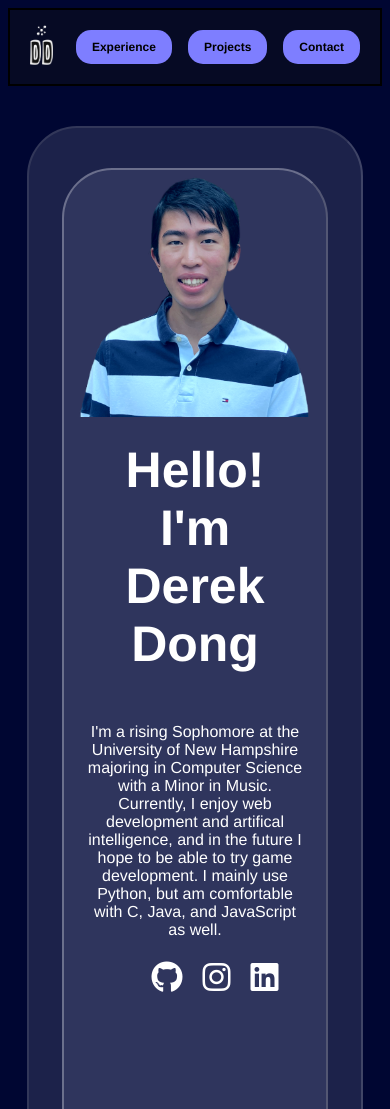
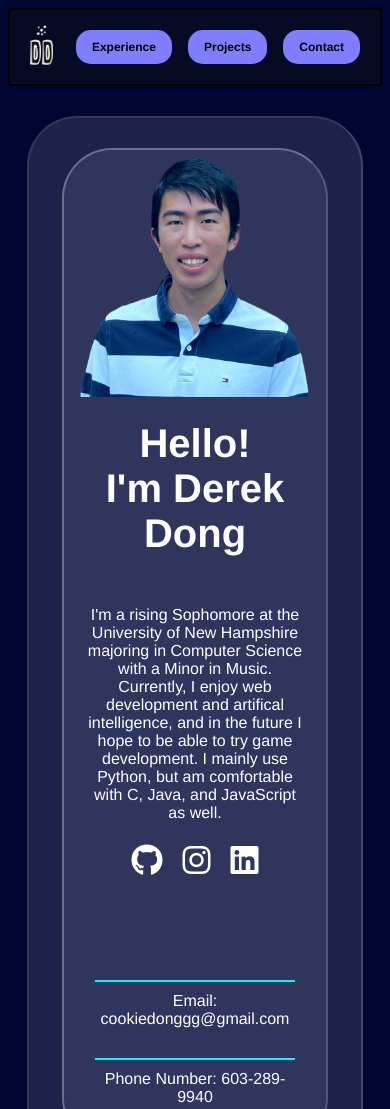
Before and after one commit to CookieDonger/CookieDonger.github.io, a plain HTML site: page index.html in a window 390 px wide. Shown: the top 1109 px of the page. Drawn offline with Linux system fonts and the light colour scheme.

Commit message:
Add files via upload

```diff
--- a/index.html
+++ b/index.html
@@ -27,12 +27,12 @@
                         web development and artifical intelligence, and in the future I hope to be able to try game development. I mainly use Python, but am
                         comfortable with C, Java, and JavaScript as well.
                     </p>
-                    <ul class="contacts fade-in">
+                    <div class="contacts fade-in">
                         <!--Put your app contact info here-->
-                        <li><a href="https://github.com/CookieDonger" target="_blank"><i class="fab fa-github fa-2xl"></i></a></li>
-                        <li><a href="https://www.instagram.com/cookiedonger2018/" target="_blank"><i class="fa-brands fa-instagram fa-2xl"></i></a></li>
-                        <li><a href="https://www.linkedin.com/in/derek-dong-b14049283/" target="_blank"><i class="fa-brands fa-linkedin fa-2xl"></i></a></li>
-                    </ul>
+                        <a href="https://github.com/CookieDonger" target="_blank"><i class="fab fa-github fa-2xl"></i></a>
+                        <a href="https://www.instagram.com/cookiedonger2018/" target="_blank"><i class="fa-brands fa-instagram fa-2xl"></i></a>
+                        <a href="https://www.linkedin.com/in/derek-dong-b14049283/" target="_blank"><i class="fa-brands fa-linkedin fa-2xl"></i></a>
+                    </div>
                     <div id="contactinfo">
                         <div class="linecontainer">
                             <div class="divline"></div>
@@ -104,7 +104,7 @@
                             Mar 2023 - Apr 2023
                         </div>
                         <div class="project-desc fade-in">
-                            Used Django to build a where you can play Tic Tac Toe Wars. Uses Django Channels along with JavaScript to allow for instant communication between users, while using a Django backend in order to store games and moves so that you can both view finished games and continue unfinished games. Also uses JavaScript to communicate with the backend to modify data such as friend requests and elo rating.
+                            Used Django to build a where you can play Tic Tac Toe Wars. Uses Django Channels along with JavaScript to allow for instant communication between users, while using a Django backend in order to store games and moves so that you can both view finished games and continue unfinished games.
                         </div>
                         <div class="project-tools fade-in">
                             <div>
--- a/static/styles.css
+++ b/static/styles.css
@@ -60,10 +60,6 @@ li {
     padding: 10px 0px;
 }
 
-.contacts li {
-    padding: 10px;
-}
-
 .links li {
     background-color: #7e7eff;
     border-radius: 15px;
@@ -122,21 +118,26 @@ li {
     padding: 30px 20px 0px 20px;
     margin: auto;
     max-width: 500px;
+    font-size: 20px;
 }
 
 .contacts {
-    list-style-type: none;
     display: flex;
     justify-content: center;
-    margin-top: 20px;
+    margin: 20px auto 0px auto;
+}
+
+.contacts a {
+    padding: 10px;
 }
 
 #contactinfo {
     padding-top: 70px;
+    font-size: 20px;
 }
 
 .linecontainer {
-    width: 300px;
+    width: 400px;
     margin: 0 auto;
 }
 
@@ -217,9 +218,33 @@ li {
     animation: change-text-color 1000ms forwards;
 }
 
+@media screen and (max-width: 1000px) {
+    .project, .work {
+        flex-basis: 90%;
+    }
+    .linecontainer {
+        width: 300px;
+    }
+    .header {
+        font-size: 50px;
+    }
+    .body-container, .title {
+        margin-top: 40px;
+    }
+}
+
 @media screen and (max-width: 700px) {
     .title {
         width: 80%;
+    }
+    .title p {
+        font-size: 16px;
+    }
+    .linecontainer {
+        width: 200px;
+    }
+    #contactinfo {
+        font-size: 16px;
     }
     .header {
       font-size: 40px;
@@ -232,19 +257,6 @@ li {
     }
     .body-container, .title {
         margin-top: 30px;
-    }
-
-  }
-
-@media screen and (max-width: 1000px) {
-    .project, .work {
-        flex-basis: 90%;
-    }
-    .header {
-        font-size: 50px;
-    }
-    .body-container, .title {
-        margin-top: 40px;
     }
 }
 
```
